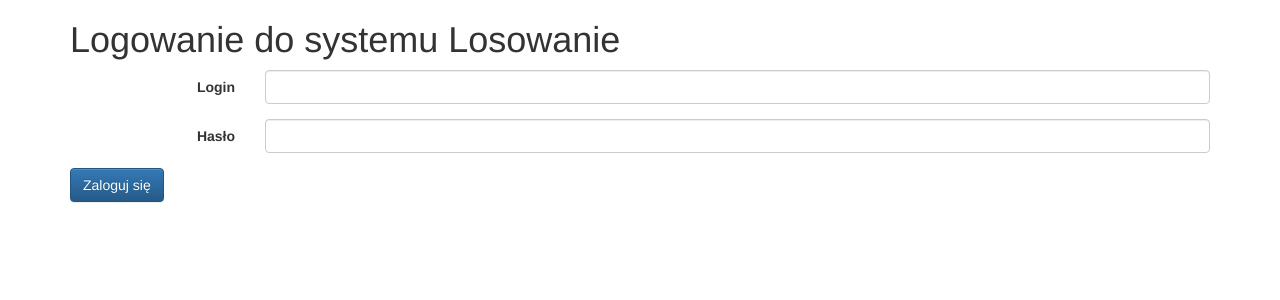
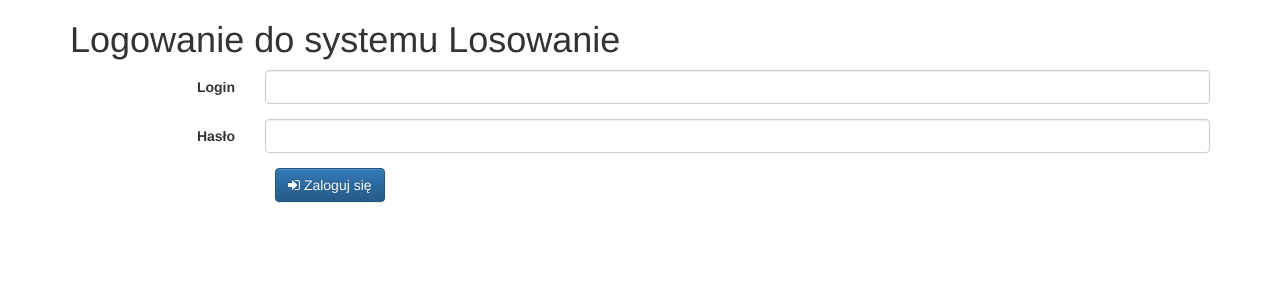
Before and after one commit to mariusj/GiftRecipientLottery, a Django app: page /accounts/login/ in a window 1280 px wide. Shown: the top 300 px of the page. Run offline with Django 3.2, Linux system fonts and the light colour scheme; some libraries are stand-ins or nearby versions.

Commit message:
fa icons

```diff
--- a/los/templates/los/index.html
+++ b/los/templates/los/index.html
@@ -3,7 +3,7 @@
 {% block content %}
 
 <div class="pull-right">
-	<a href="{% url 'logout' %}?next=/">Wyloguj się</a>
+	<a href="{% url 'logout' %}?next=/"><i class="fa fa-sign-out"></i> Wyloguj się</a>
 </div>
 
 <h1>Hello {{ user }}</h1>
@@ -47,7 +47,7 @@
 						<li>{{ w.name }}</li>
 					{% endfor %}
 				</ul>
-			{% else $}
+			{% else %}
 				<p>Ta osoba jeszcze nic nie wybrała. Spróbuj później.</p>
 			{% endif %}
 		</div>
--- a/los/templates/registration/login.html
+++ b/los/templates/registration/login.html
@@ -30,7 +30,9 @@
     	</div>
 	</div>
 
-	<input type="submit" value="Zaloguj się" class="btn btn-primary" />
+	<div class="col-sm-offset-2 col-sm-10">
+		<button type="submit" class="btn btn-primary"><i class="fa fa-sign-in"></i> Zaloguj się</button>
+	</div>
 	<input type="hidden" name="next" value="{{ next }}" />
 </form>
 
```
